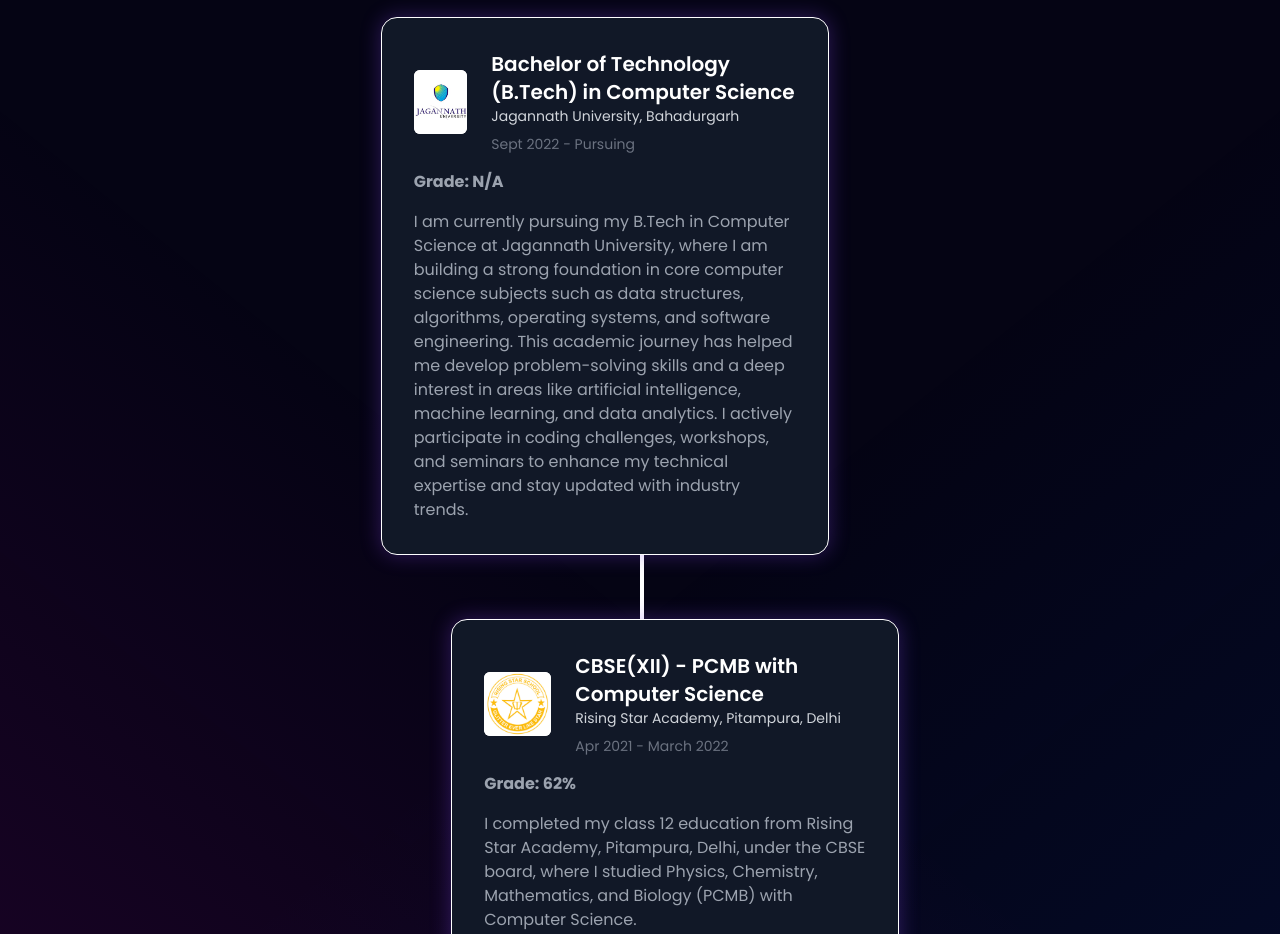
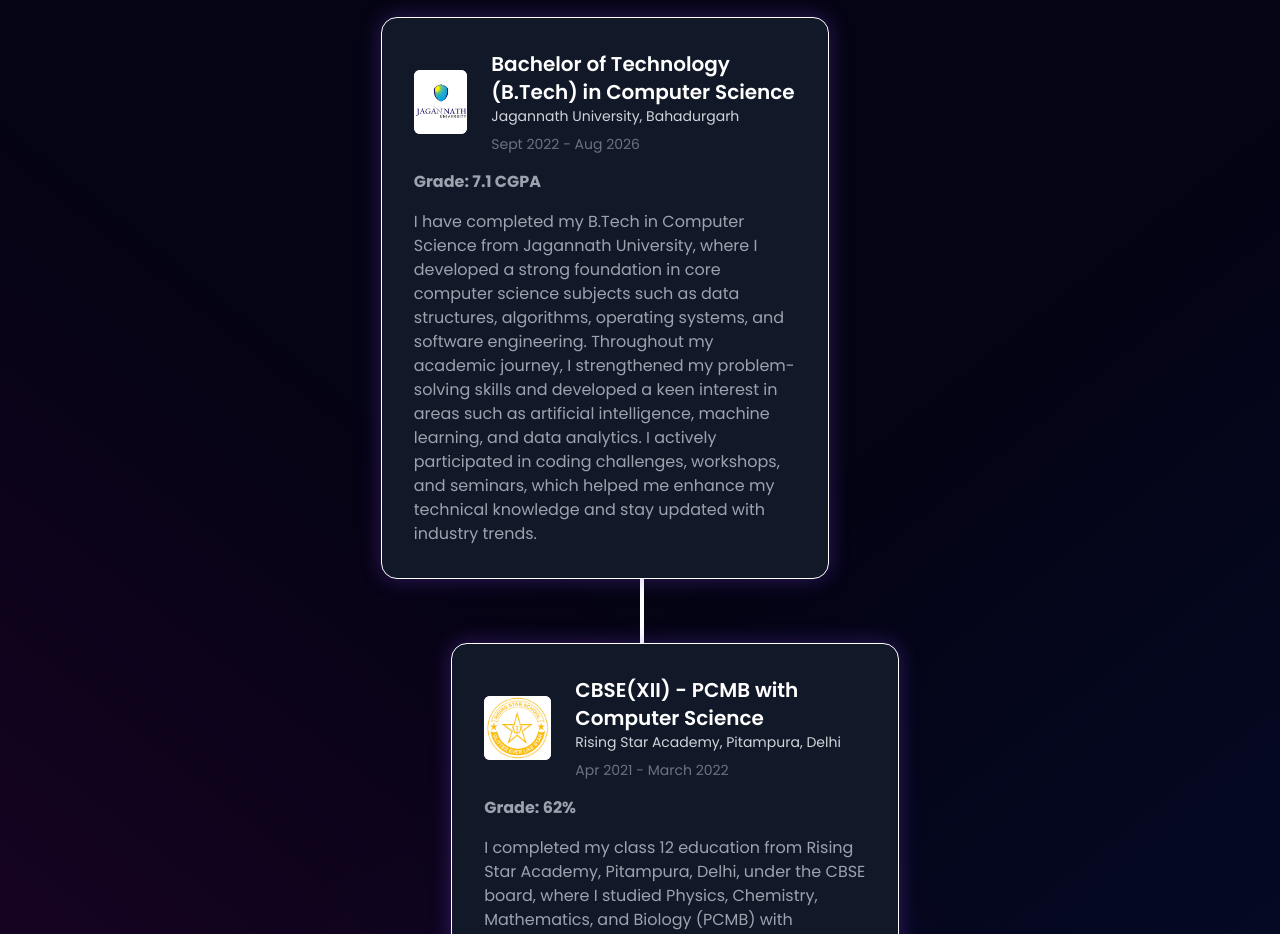
Before and after one commit to AbhijithPrabhakar/My-Portfolio, a React (Vite) app: page / in a window 1280 px wide. Shown: the part 5640-6574 px from the top of the page. Built offline with nearby package versions, Linux system fonts and the light colour scheme.

Commit message:
Revise education entry for Jagannath University
Updated educational details for Jagannath University.

```diff
--- a/src/constants.js
+++ b/src/constants.js
@@ -155,9 +155,9 @@
       id: 0,
       img: juLogo,
       school: "Jagannath University, Bahadurgarh",
-      date: "Sept 2022 - Pursuing",
-      grade: " N/A",
-      desc: "I am currently pursuing my B.Tech in Computer Science at Jagannath University, where I am building a strong foundation in core computer science subjects such as data structures, algorithms, operating systems, and software engineering. This academic journey has helped me develop problem-solving skills and a deep interest in areas like artificial intelligence, machine learning, and data analytics. I actively participate in coding challenges, workshops, and seminars to enhance my technical expertise and stay updated with industry trends.",
+      date: "Sept 2022 - Aug 2026",
+      grade: "7.1 CGPA",
+      desc: "I have completed my B.Tech in Computer Science from Jagannath University, where I developed a strong foundation in core computer science subjects such as data structures, algorithms, operating systems, and software engineering. Throughout my academic journey, I strengthened my problem-solving skills and developed a keen interest in areas such as artificial intelligence, machine learning, and data analytics. I actively participated in coding challenges, workshops, and seminars, which helped me enhance my technical knowledge and stay updated with industry trends.",
       degree: "Bachelor of Technology (B.Tech) in Computer Science",
     },
     {
```
